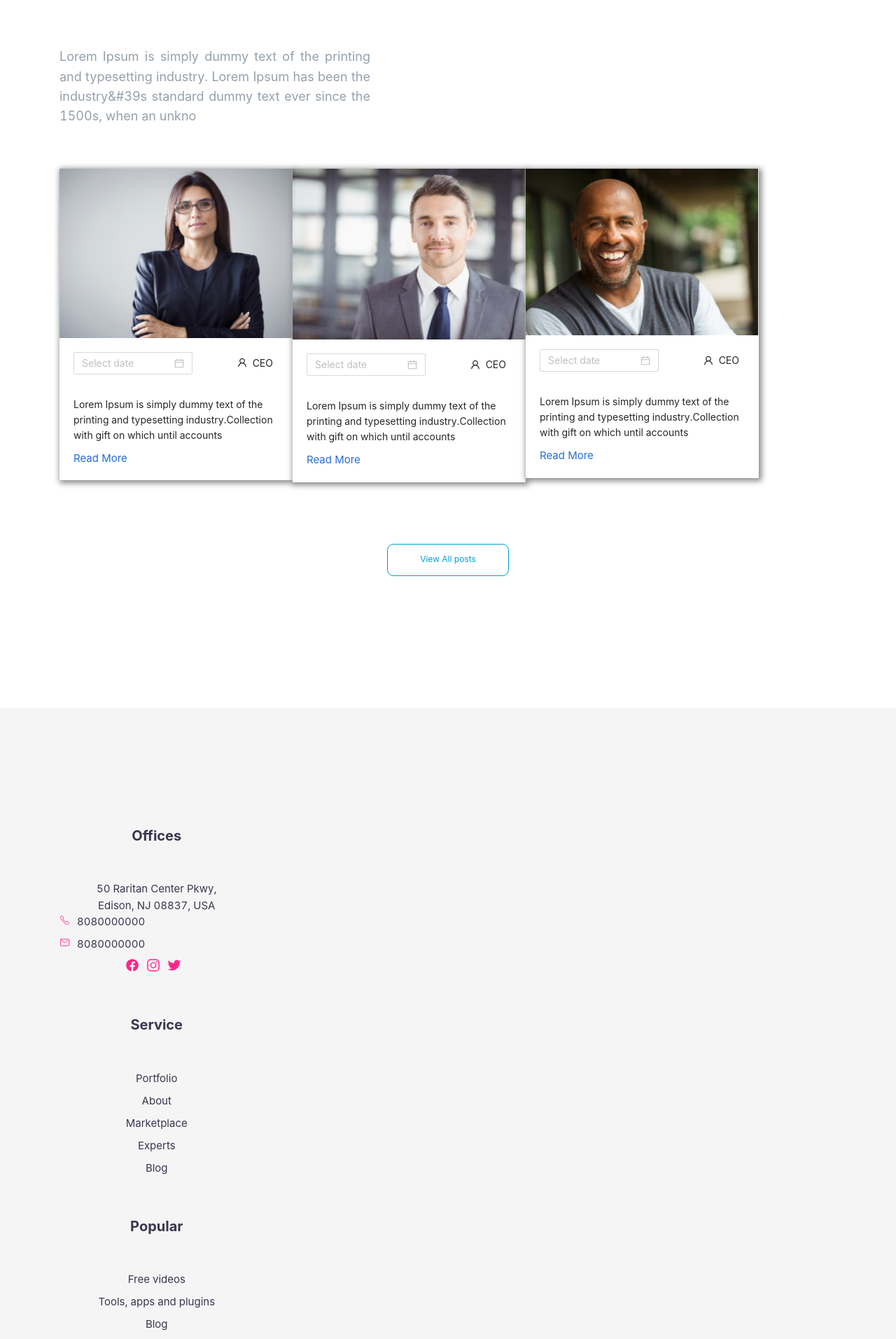
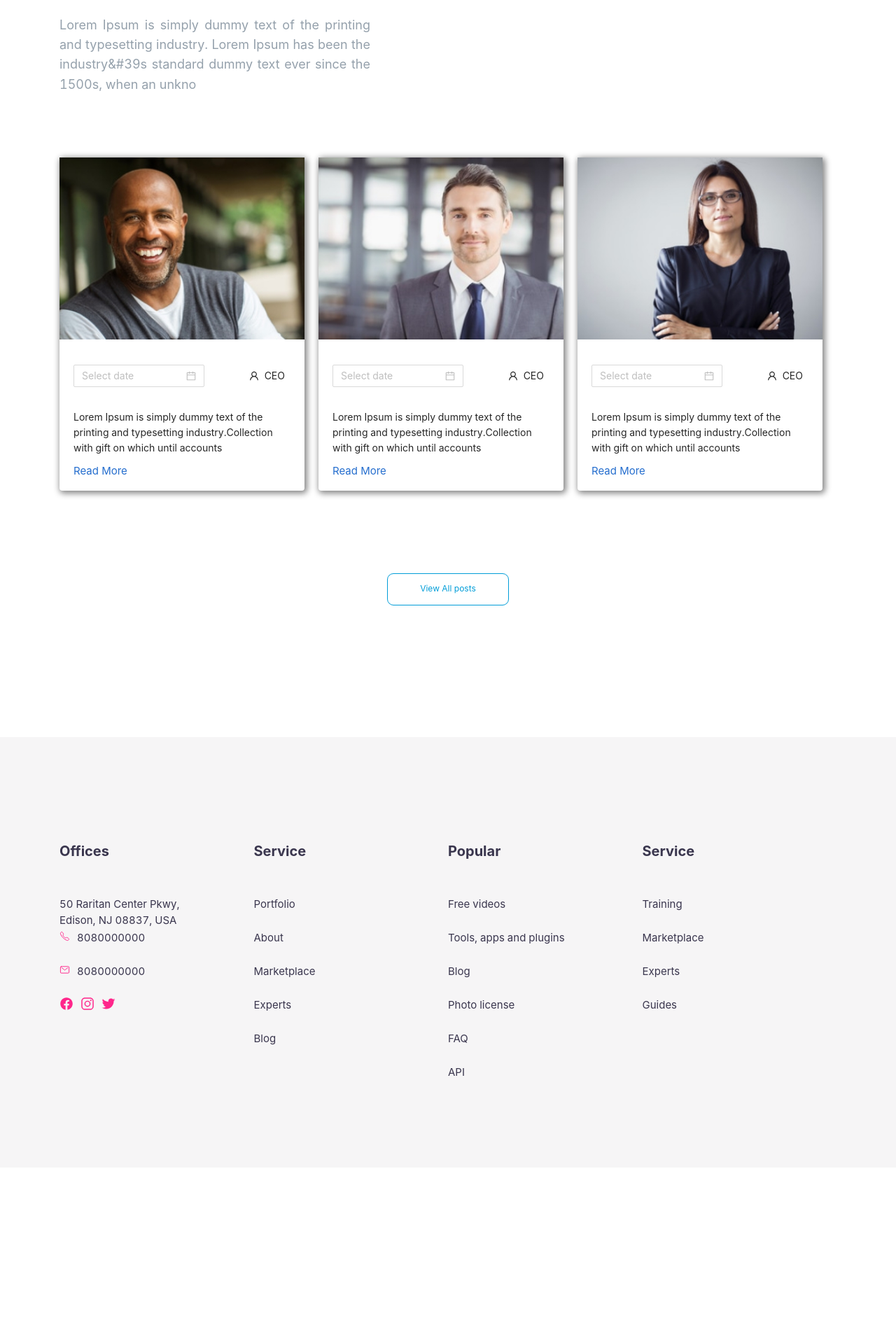
Before and after one commit to anhdo9797/teamwork, a React (Create React App) app: page / in a window 1280 px wide. Shown: the part 3165-5078 px from the top of the page at 70% size. After the commit the page ends 4833 px from the top, so only its background shows below. Built offline with nearby package versions, Linux system fonts and the light colour scheme; a web font is replaced by a local one.

Commit message:
Update code Responsive

```diff
--- a/src/components/Footer/style.scss
+++ b/src/components/Footer/style.scss
@@ -3,7 +3,7 @@
     color: #7d7d7d;
     font-size: 15px;
     background: #f6f5f6;
-    padding: 120px 0;
+    padding: 100px 0;
     .container {
         padding-left: 15px;
         padding-right: 15px;
@@ -33,12 +33,19 @@
         }
     }
 }
-@media (min-width: 576px) {
+@media (max-width: 575px) {
     #footer {
         .container {
             .row {
                 text-align: center;
                 display: block;
+                .col-4 {
+                    width: 30%;
+                    div {
+                        justify-content: center;
+                        min-height: 3rem;
+                    }
+                }
             }
         }
     }
@@ -46,13 +53,15 @@
 @media (min-width: 768px) {
     #footer {
         .container {
-            min-width: 0;
             .row {
-                display: block;
-                text-align: center;
-                width: 100%;
+                text-align: left;
+                display: flex;
                 .col-4 {
-                    width: 18%;
+                    width: 20%;
+                    div {
+                        justify-content: left;
+                        min-height: 3rem;
+                    }
                 }
             }
         }
@@ -62,21 +71,27 @@
     #footer {
         .container {
             .row {
+                text-align: left;
+                display: flex;
                 .col-4 {
-                    width: 20%;
+                    width: 25%;
+                    div {
+                        justify-content: left;
+                        min-height: 3rem;
+                    }
                 }
             }
         }
     }
 }
-@media (min-width: 1200px) {
-    #footer {
-        .container {
-            .row {
-                .col-4 {
-                    width: 25%;
-                }
-            }
-        }
-    }
-}
+// @media (min-width: 1200px) {
+//     #footer {
+//         .container {
+//             .row {
+//                 .col-4 {
+//                     width: 25%;
+//                 }
+//             }
+//         }
+//     }
+// }
--- a/src/components/News/index.js
+++ b/src/components/News/index.js
@@ -33,65 +33,75 @@ class News extends React.Component {
                                 Lorem Ipsum is simply dummy text of the printing and typesetting industry. Lorem Ipsum has been the industry&#39s standard dummy text ever since the
                                 1500s, when an unkno
                             </div>
-                            <div className="group-card">
-                                <div className="card">
-                                    <div className="mask-cover"></div>
-                                    <img src={card1} alt="card" />
-                                    <div className="txt-card">
-                                        <div className="date-ceo">
-                                            <div className="date">
-                                                <div>{<DatePicker />}</div>
-                                            </div>
-                                            <div className="ceo">
-                                                <div>
-                                                    <UserOutlined />
+                            <div className="row">
+                                <div className="col-3">
+                                    <div className="group-card">
+                                        <div className="card">
+                                            <img className="card-img-top" src={card3} alt="Card image cap" />
+                                            <div className="txt-card card-body">
+                                                <div className="date-ceo">
+                                                    <div className="date">
+                                                        <div>{<DatePicker />}</div>
+                                                    </div>
+                                                    <div className="ceo">
+                                                        <div>
+                                                            <UserOutlined />
+                                                        </div>
+                                                        <div>CEO</div>
+                                                    </div>
                                                 </div>
-                                                <div>CEO</div>
+                                                <div>Lorem Ipsum is simply dummy text of the printing and typesetting industry.Collection with gift on which until accounts</div>
+                                                <button className="read-more">Read More</button>
                                             </div>
                                         </div>
-                                        <div>Lorem Ipsum is simply dummy text of the printing and typesetting industry.Collection with gift on which until accounts</div>
-                                        <button className="read-more">Read More</button>
                                     </div>
                                 </div>
-                                <div className="card">
-                                    <div className="mask-cover"></div>
-                                    <img src={card2} alt="card-img" />
-                                    <div className="txt-card">
-                                        <div className="date-ceo">
-                                            <div className="date">
-                                                <div>{<DatePicker />}</div>
-                                            </div>
-                                            <div className="ceo">
-                                                <div>
-                                                    <UserOutlined />
+                                <div className="col-3">
+                                    <div className="group-card">
+                                        <div className="card">
+                                            <img className="card-img-top" src={card2} alt="Card image cap" />
+                                            <div className="txt-card card-body">
+                                                <div className="date-ceo">
+                                                    <div className="date">
+                                                        <div>{<DatePicker />}</div>
+                                                    </div>
+                                                    <div className="ceo">
+                                                        <div>
+                                                            <UserOutlined />
+                                                        </div>
+                                                        <div>CEO</div>
+                                                    </div>
                                                 </div>
-                                                <div>CEO</div>
+                                                <div>Lorem Ipsum is simply dummy text of the printing and typesetting industry.Collection with gift on which until accounts</div>
+                                                <button className="read-more">Read More</button>
                                             </div>
                                         </div>
-                                        <div>Lorem Ipsum is simply dummy text of the printing and typesetting industry.Collection with gift on which until accounts</div>
-                                        <button className="read-more">Read More</button>
                                     </div>
                                 </div>
-                                <div className="card">
-                                    <div className="mask-cover"></div>
-                                    <img src={card3} alt="card-img" />
-                                    <div className="txt-card">
-                                        <div className="date-ceo">
-                                            <div className="date">
-                                                <div>{<DatePicker />}</div>
-                                            </div>
-                                            <div className="ceo">
-                                                <div>
-                                                    <UserOutlined />
+                                <div className="col-3">
+                                    <div className="group-card">
+                                        <div className="card">
+                                            <img className="card-img-top" src={card1} alt="Card image cap" />
+                                            <div className="txt-card card-body">
+                                                <div className="date-ceo">
+                                                    <div className="date">
+                                                        <div>{<DatePicker />}</div>
+                                                    </div>
+                                                    <div className="ceo">
+                                                        <div>
+                                                            <UserOutlined />
+                                                        </div>
+                                                        <div>CEO</div>
+                                                    </div>
                                                 </div>
-                                                <div>CEO</div>
+                                                <div>Lorem Ipsum is simply dummy text of the printing and typesetting industry.Collection with gift on which until accounts</div>
+                                                <button className="read-more">Read More</button>
                                             </div>
                                         </div>
-                                        <div>Lorem Ipsum is simply dummy text of the printing and typesetting industry.Collection with gift on which until accounts</div>
-                                        <button className="read-more">Read More</button>
                                     </div>
                                 </div>
                             </div>
+
                             <div className="view-all">
                                 <button className="btn-view-all">View All posts</button>
                             </div>
--- a/src/components/News/style.scss
+++ b/src/components/News/style.scss
@@ -84,22 +84,27 @@
                 text-align: justify;
                 margin: 60px 0;
             }
-        }
+            .row {
+                display: flex;
+                width: 100%;
                 .group-card {
-            display: flex;
+                    margin-right: 30px;
+                    transform: 0.2s ease;
                     .card {
+                        min-width: 0;
+                        border-radius: 0.25rem;
                         box-shadow: 2px 2px 8px 2px #888888;
-                display: flex;
-                flex-direction: column;
-                word-wrap: break-word;
                         background-color: #fff;
-                margin: 20px;
-                width: 25%;
-                margin-right: 5rem;
+                        margin-top: 30px;
+                        margin-bottom: 30px;
+                        width: 100%;
                         .card-img-top {
                             width: 100%;
                             object-fit: cover;
                             height: 260px;
+                        }
+                        .card-body {
+                            padding: 1rem 0;
                         }
                         .txt-card {
                             margin: 20px;
@@ -133,8 +138,10 @@
                             object-fit: cover;
                         }
                     }
-            .card:last-child {
-                margin-right: 0;
+                }
+                .group-card:hover {
+                    transform: scale(1.1);
+                }
             }
         }
     }
@@ -150,7 +157,7 @@
             padding: 0 46px;
             border-radius: 9px;
             font-size: 12px;
-            margin: 88px;
+            margin: 88px 0;
         }
         .btn-view-all:hover {
             background: #019dd8;
@@ -158,7 +165,86 @@
         }
     }
 }
-@media (max-width: 576px) {
+@media (max-width: 575px) {
+    #news {
+        .container {
+            .get-in-touch {
+                .intro-bold,
+                .intro-light {
+                    font-size: 32px;
+                }
+                .txt-quote {
+                    font-size: 10px;
+                }
+            }
+            .our-insight {
+                .txt-news {
+                    width: 100%;
+                }
+                .row {
+                    display: block;
+                    .group-card {
+                        margin-right: 0;
+                    }
+                }
+            }
+        }
+    }
+}
+@media (min-width: 576px) {
+    #news {
+        .container {
+            .get-in-touch {
+                .intro-bold,
+                .intro-light {
+                    font-size: 32px;
+                }
+                .txt-quote {
+                    font-size: 10px;
+                }
+            }
+            .our-insight {
+                .txt-news {
+                    width: 100%;
+                }
+                .row {
+                    display: block;
+                    .group-card {
+                        margin-right: 0;
+                    }
+                }
+            }
+        }
+    }
+}
+
+@media (min-width: 768px) {
+    #news {
+        .container {
+            .get-in-touch {
+                .intro-bold,
+                .intro-light {
+                    font-size: 32px;
+                }
+                .txt-quote {
+                    font-size: 10px;
+                }
+            }
+            .our-insight {
+                .txt-news {
+                    width: 100%;
+                }
+                .row {
+                    display: flex;
+                    .group-card {
+                        margin-right: 20px;
+                    }
+                }
+            }
+        }
+    }
+}
+@media (min-width: 992px) {
     #news {
         .container {
             .get-in-touch {
@@ -166,77 +252,23 @@
                 .intro-light {
                     font-size: 42px;
                 }
+                .txt-quote {
+                    font-size: 10px;
+                }
             }
             .our-insight {
+                .txt-news {
+                    width: 40%;
+                }
+                .row {
+                    display: flex;
                     .group-card {
-                    display: block;
-                    .card {
-                        width: 100%;
-                        margin-bottom: 5rem;
-                        background-color: #f6f5f6;
-                        position: relative;
-                        display: flex;
-                        flex-direction: column;
-                        min-width: 0;
-                        background-clip: border-box;
-                        border-radius: 0.25rem;
-                        margin-right: 1rem;
-                        margin-left: 1rem;
-                        margin-top: 5rem;
-                    }
-                }
-                .txt-news {
-                    width: 100%;
-                }
-            }
-        }
-    }
-}
-@media (min-width: 768px) {
-    #news {
-        .container {
-            // .our-insight {
-            //     .txt-news {
-            //         width: 100%;
-            //         text-align: center;
-            //     }
-            // }
-            .our-insight {
-                .group-card {
-                    display: flex;
-                    .card {
-                        height: 100%;
-                        margin: 0;
-                        margin-right: 0;
-                        width: 30%;
+                        margin-right: 20px;
                     }
                 }
             }
         }
     }
 }
-@media (min-width: 992px) {
-    // .our-insight {
-    //     .group-card {
-    //         display: flex;
-    //         .card {
-    //             width: 60%;
-    //             height: 100%;
-    //             margin: 2rem 8rem;
-    //             margin-right: 0;
-    //         }
-    //     }
-    // }
+@media (min-width: 1200px) {
 }
-@media (min-width: 1200px) {
-    .our-insight {
-        .group-card {
-            .card {
-                width: 60%;
-                height: 100%;
-                margin: 2rem 8rem;
-                margin-right: 0;
-            }
-        }
-    }
-}
```
Lines whose indentation alone changed are shown as unchanged.
